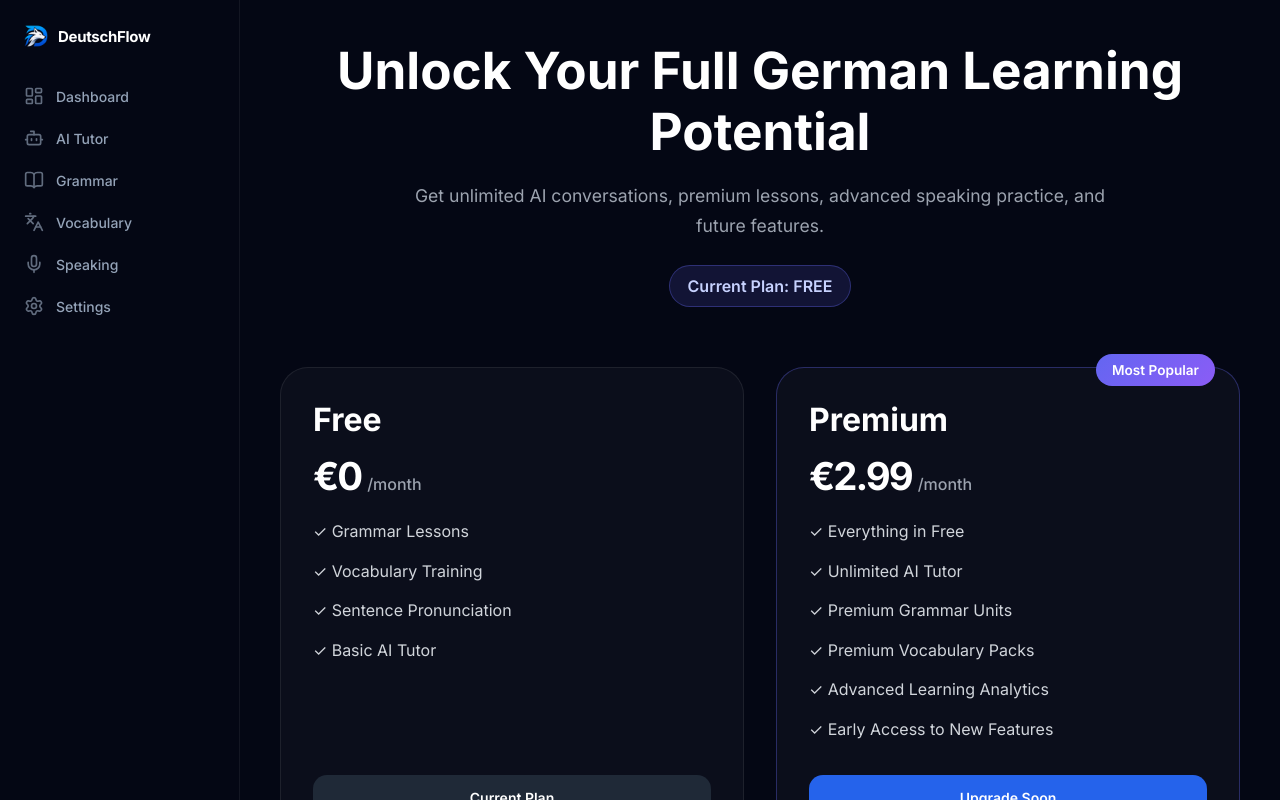
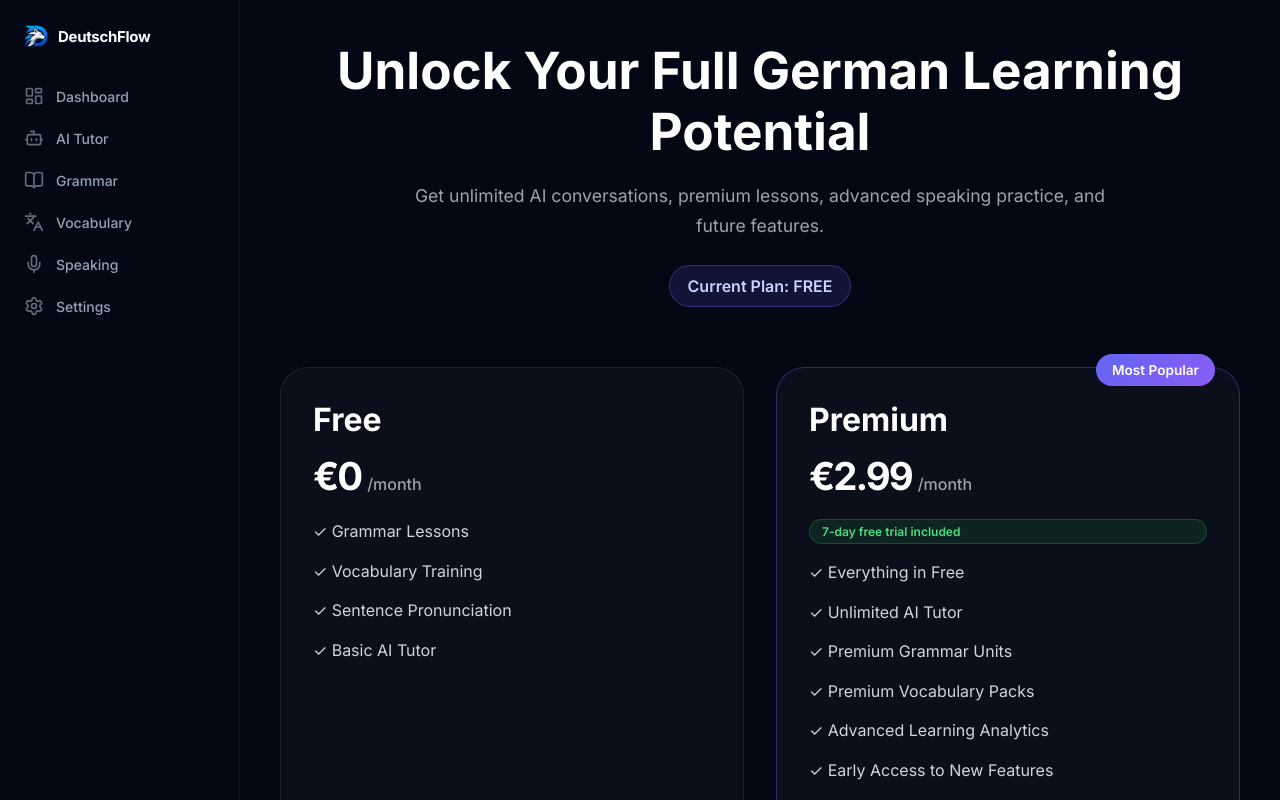
Before and after one commit to karthikg107/DeutschFlow, a React (Vite) app: page /pricing in a window 1280 px wide. Built offline with nearby package versions, Linux system fonts and the light colour scheme.

Commit message:
feat: pricing page polish — €2.99, trial badge, currency note

```diff
--- a/src/pages/Pricing.jsx
+++ b/src/pages/Pricing.jsx
@@ -69,6 +69,7 @@ export default function Pricing() {
             <p className="plan-price">
               €2.99<span>/month</span>
             </p>
+            <span className="pricing-trial-badge">7-day free trial included</span>
             <div className="plan-features">
               {premiumFeatures.map((feature) => (
                 <p key={feature}>✓ {feature}</p>
--- a/src/styles/pricing.css
+++ b/src/styles/pricing.css
@@ -283,6 +283,18 @@
    CURRENCY NOTE
 ========================= */
 
+.pricing-trial-badge {
+  display: inline-block;
+  padding: 4px 12px;
+  border-radius: 99px;
+  background: rgba(34,197,94,0.12);
+  border: 1px solid rgba(34,197,94,0.25);
+  color: #4ade80;
+  font-size: 12px;
+  font-weight: var(--fw-semibold);
+  margin-bottom: 16px;
+}
+
 .pricing-currency-note {
   text-align: center;
   font-size: 12px;
```
